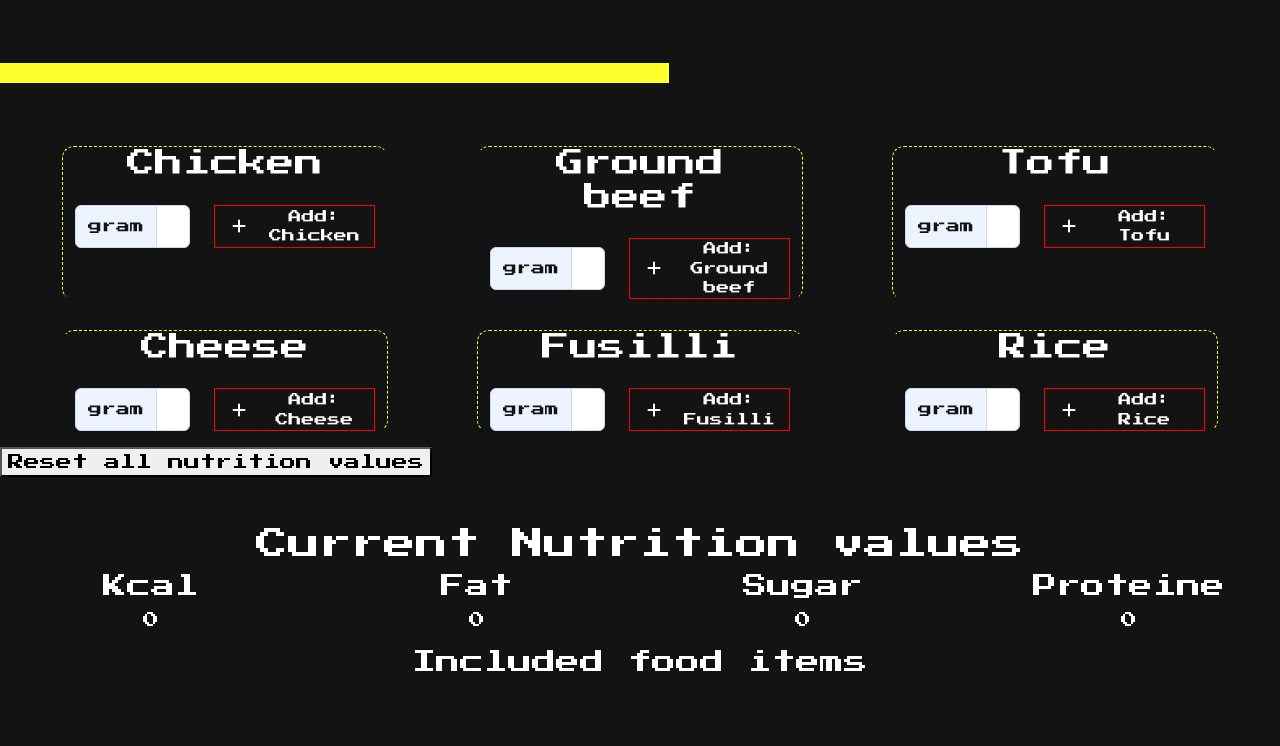
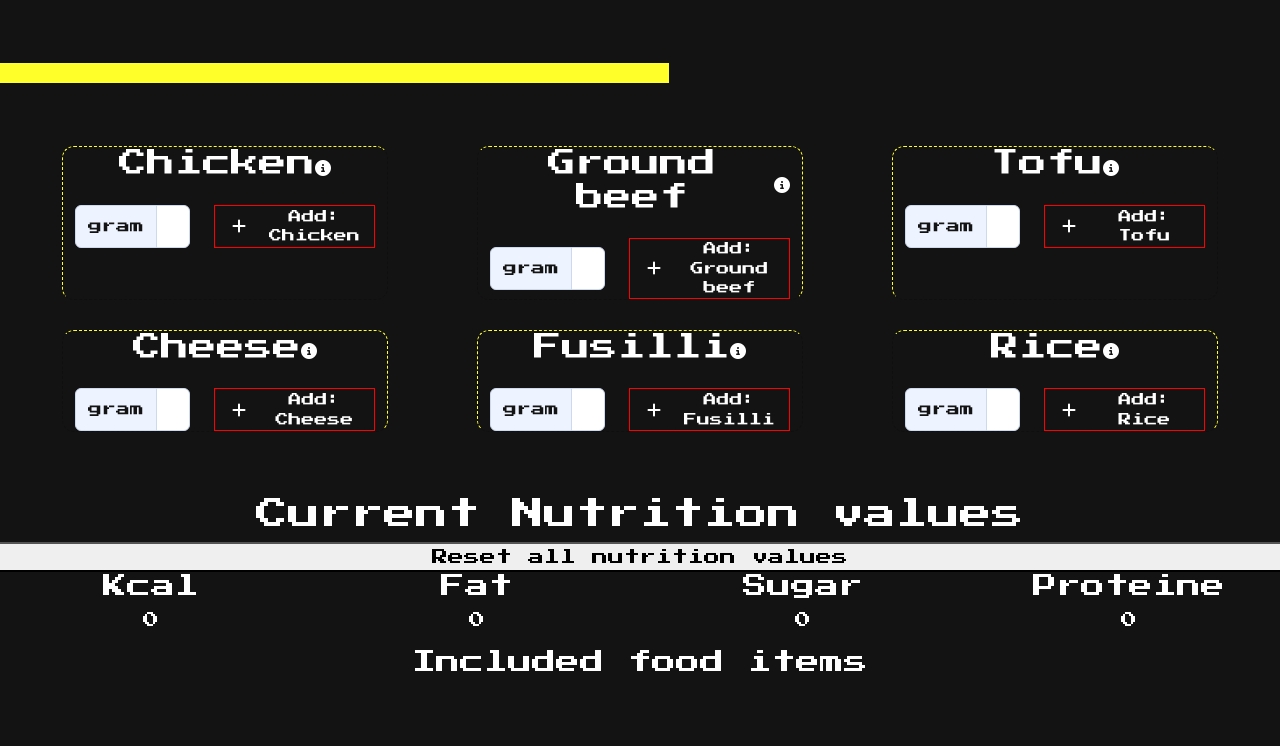
Before and after one commit to Matthes-Baer/NutritionCalculator, a Vue app: page / in a window 1280 px wide. Shown: the part 525-1271 px from the top of the page. Built offline with nearby package versions, Linux system fonts and the light colour scheme.

Commit message:
feat: Added information circle

```diff
--- a/src/components/nutrition/NutritionOverview.vue
+++ b/src/components/nutrition/NutritionOverview.vue
@@ -27,18 +27,9 @@ export default {
       v-for="item in nutritionStore.itemsData"
       :key="item.id"
       v-bind:product="item"
-      @click="
-        $router.push({
-          name: 'detailPage',
-          params: { itemID: item.id },
-        })
-      "
     />
   </div>
 
-  <button @click="nutritionStore.resetNutritionValues()">
-    Reset all nutrition values
-  </button>
   <!--
   <div>
     Derzeit kann einem bestimmten Food-Item im Nachhinein nicht anerkannt
--- a/src/components/nutrition/NutritionResult.vue
+++ b/src/components/nutrition/NutritionResult.vue
@@ -13,6 +13,9 @@ export default {
 <template>
   <div class="row text-center mt-5">
     <h2 class="col-md-12">Current Nutrition values</h2>
+    <button @click="nutritionStore.resetNutritionValues()">
+      Reset all nutrition values
+    </button>
     <div class="col-md-3">
       <h4>Kcal</h4>
       <p>
--- a/src/components/nutrition/SingleItem.vue
+++ b/src/components/nutrition/SingleItem.vue
@@ -50,6 +50,18 @@ export default {
     <div class="d-flex flex-column">
       <div class="d-flex justify-content-center align-items-center mb-3">
         <h3>{{ product.name }}</h3>
+
+        <div
+          @click="
+            $router.push({
+              name: 'detailPage',
+              params: { itemID: product.id },
+            })
+          "
+          class="d-flex align-items-center"
+        >
+          <i class="fa-sharp fa-solid fa-circle-info"></i>
+        </div>
       </div>
       <div class="d-flex justify-content-between">
         <div class="d-flex align-items-center form-group me-4" style="flex: 1">
```
